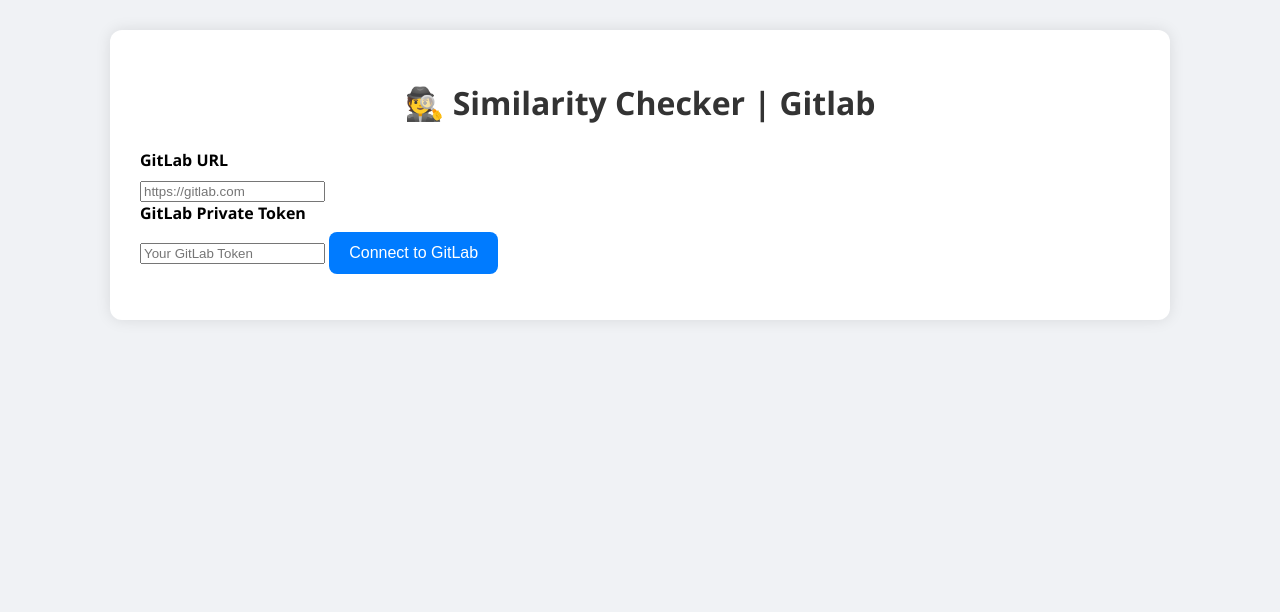
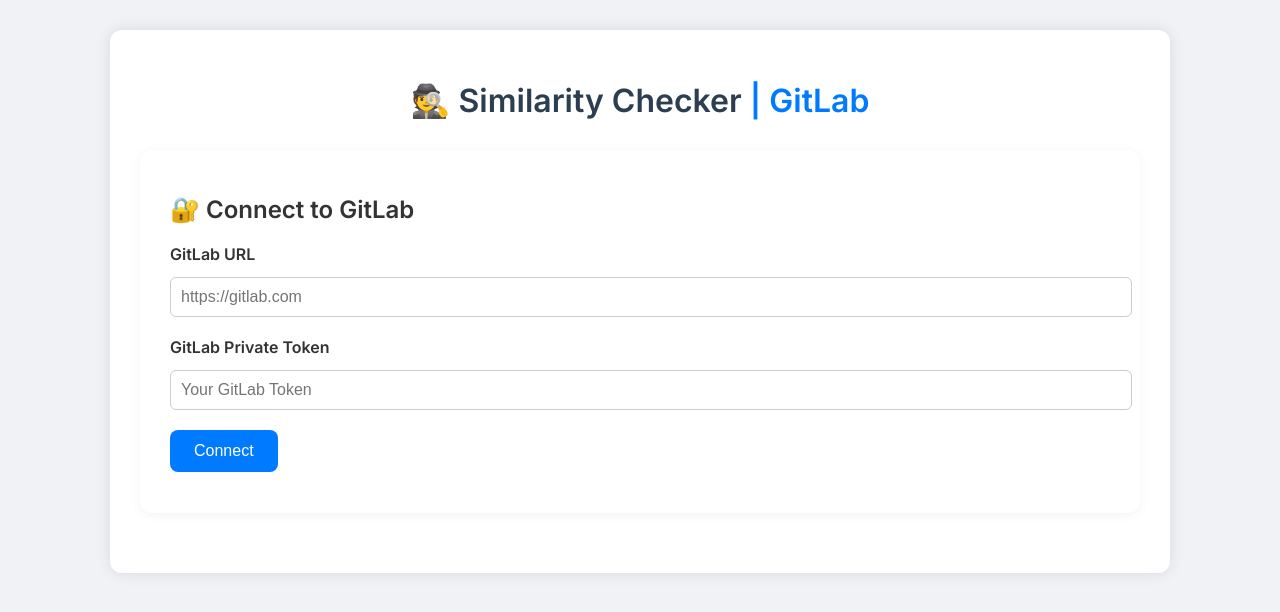
Before and after one commit to rockstartushar/apex-lwc-cheating-detector, a Flask app: page / in a window 1280 px wide. Shown: the top 612 px of the page. Run offline with Flask 3, Linux system fonts and the light colour scheme; some libraries are stand-ins or nearby versions.

Commit message:
UI enhanced

```diff
--- a/static/style.css
+++ b/static/style.css
@@ -1,8 +1,19 @@
 body {
-  font-family: 'Segoe UI', sans-serif;
+  font-family: 'Inter', 'Segoe UI', sans-serif;
   background: #f0f2f5;
   padding: 30px;
   margin: 0;
+  color: #333;
+}
+.header h1 {
+  text-align: center;
+  color: #2c3e50;
+  margin-bottom: 30px;
+  font-weight: 600;
+}
+
+.highlight {
+  color: #007bff;
 }
 
 .container {
@@ -47,15 +58,25 @@
 .btn {
   background: #007bff;
   color: white;
+  padding: 12px 24px;
   border: none;
-  padding: 12px 20px;
   border-radius: 8px;
+  font-size: 1rem;
   cursor: pointer;
   transition: 0.3s ease-in-out;
 }
 
 .btn:hover {
   background: #0056b3;
+}
+
+.btn-compare {
+  margin-top: 10px;
+}
+
+.error-text {
+  color: #e74c3c;
+  margin-top: 10px;
 }
 
 pre.output-box {
@@ -119,3 +140,29 @@
   font-size: 0.9rem;
   line-height: 1.4;
 }
+
+.card {
+  background: white;
+  padding: 25px 30px;
+  border-radius: 12px;
+  box-shadow: 0 2px 12px rgba(0,0,0,0.05);
+  margin-bottom: 30px;
+}
+.form-group {
+  margin-bottom: 20px;
+}
+
+input, select {
+  width: 100%;
+  padding: 10px;
+  font-size: 1rem;
+  margin-top: 5px;
+  border: 1px solid #ccc;
+  border-radius: 6px;
+  transition: border-color 0.3s ease;
+}
+
+input:focus, select:focus {
+  border-color: #007bff;
+  outline: none;
+}
--- a/templates/index.html
+++ b/templates/index.html
@@ -3,38 +3,53 @@
 <head>
   <meta charset="UTF-8" />
   <meta name="viewport" content="width=device-width, initial-scale=1.0"/>
-  <title>Similarity Checker | Gitlab</title>
+  <title>Similarity Checker | GitLab</title>
+
+  <!-- Favicon -->
+  <link rel="icon" type="image/x-icon" href="{{ url_for('static', filename='favicon.ico') }}">
+
+  <!-- External Styles -->
+  <link rel="stylesheet" href="https://cdn.jsdelivr.net/npm/choices.js/public/assets/styles/choices.min.css"/>
   <link rel="stylesheet" href="{{ url_for('static', filename='style.css') }}">
-  <script src="https://cdn.jsdelivr.net/npm/choices.js/public/assets/scripts/choices.min.js"></script>
-  <link rel="stylesheet" href="https://cdn.jsdelivr.net/npm/choices.js/public/assets/styles/choices.min.css"/>
-  <link rel="icon" type="image/x-icon" href="{{ url_for('static', filename='favicon.ico') }}">
+
+  <!-- Fonts (Optional but adds modern feel) -->
+  <link href="https://fonts.googleapis.com/css2?family=Inter:wght@400;600&display=swap" rel="stylesheet">
 </head>
 <body>
   <div class="container">
-    <h1>🕵️ Similarity Checker | Gitlab</h1>
-    <div id="login-section">
+    <header class="header">
+      <h1>🕵️ Similarity Checker <span class="highlight">| GitLab</span></h1>
+    </header>
+
+    <section id="login-section" class="card">
+      <h2>🔐 Connect to GitLab</h2>
+      <div class="form-group">
         <label for="gitlab-url">GitLab URL</label>
         <input type="text" id="gitlab-url" placeholder="https://gitlab.com" />
-
+      </div>
+      <div class="form-group">
         <label for="gitlab-token">GitLab Private Token</label>
         <input type="password" id="gitlab-token" placeholder="Your GitLab Token" />
+      </div>
+      <button class="btn" onclick="loginToGitlab()">Connect</button>
+      <p id="login-status" class="error-text"></p>
+    </section>
 
-    <button class="btn" onclick="loginToGitlab()">Connect to GitLab</button>
-    <p id="login-status" style="color: red;"></p>
-  </div>
-    <div id="main-app" style="display: none;">
-
+    <section id="main-app" class="card" style="display: none;">
+      <h2>📁 Select & Compare</h2>
       <label for="trainees">Select Trainees:</label>
       <select id="trainees" multiple></select>
 
       <div id="trainee-details" class="trainee-details"></div>
 
-    <button class="btn" onclick="compareNow()">Compare Selected Files</button>
+      <button class="btn btn-compare" onclick="compareNow()">🔍 Compare Selected Files</button>
 
-    <pre id="output" class="output-box"></pre>
-  </div>
+      <div id="output" class="output-box"></div>
+    </section>
   </div>
 
+  <!-- Scripts -->
+  <script src="https://cdn.jsdelivr.net/npm/choices.js/public/assets/scripts/choices.min.js"></script>
   <script src="{{ url_for('static', filename='app.js') }}"></script>
 </body>
 </html>
```
Also changed, not shown: 1 other file. Lines whose indentation alone changed are shown as unchanged.
